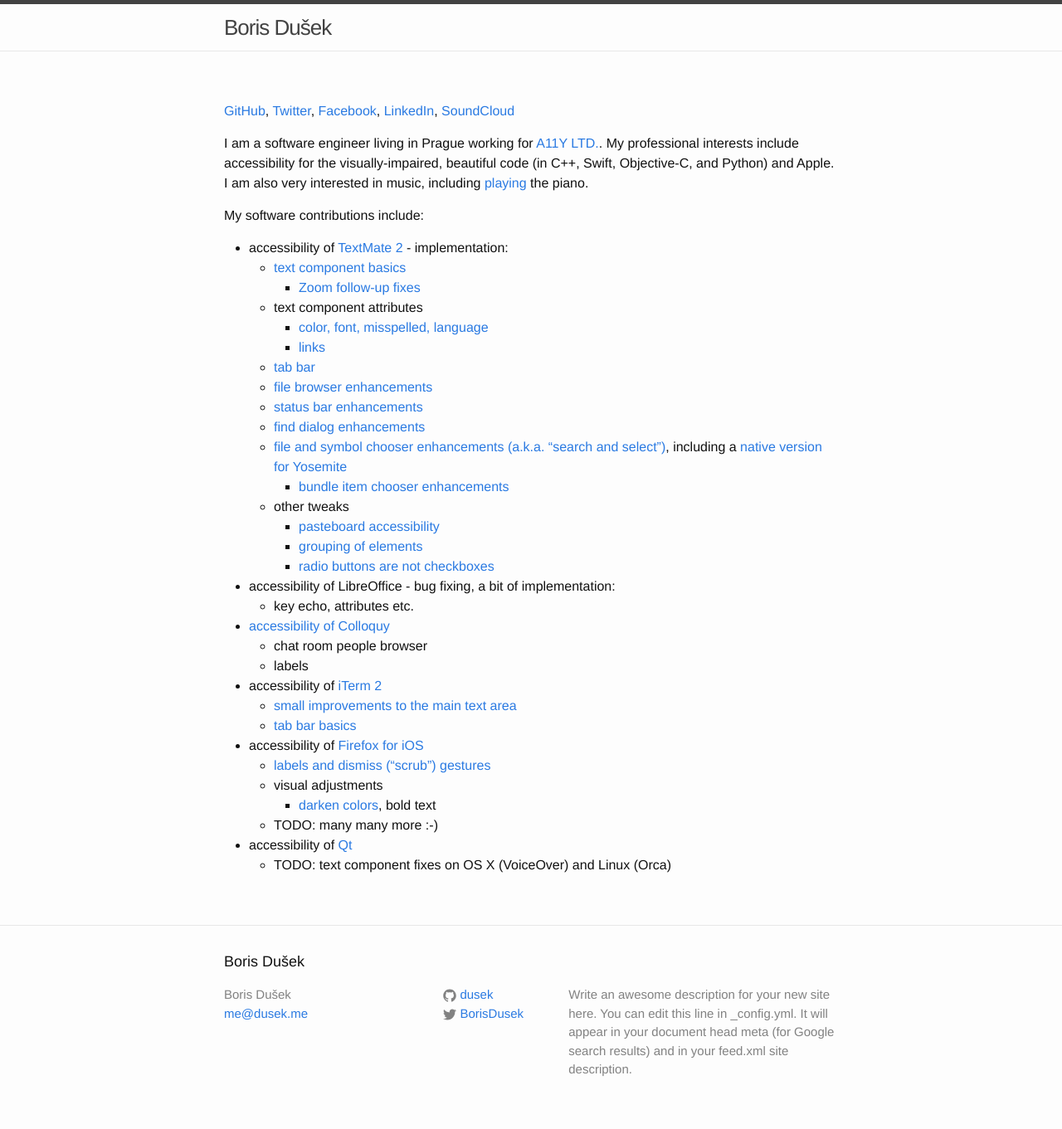
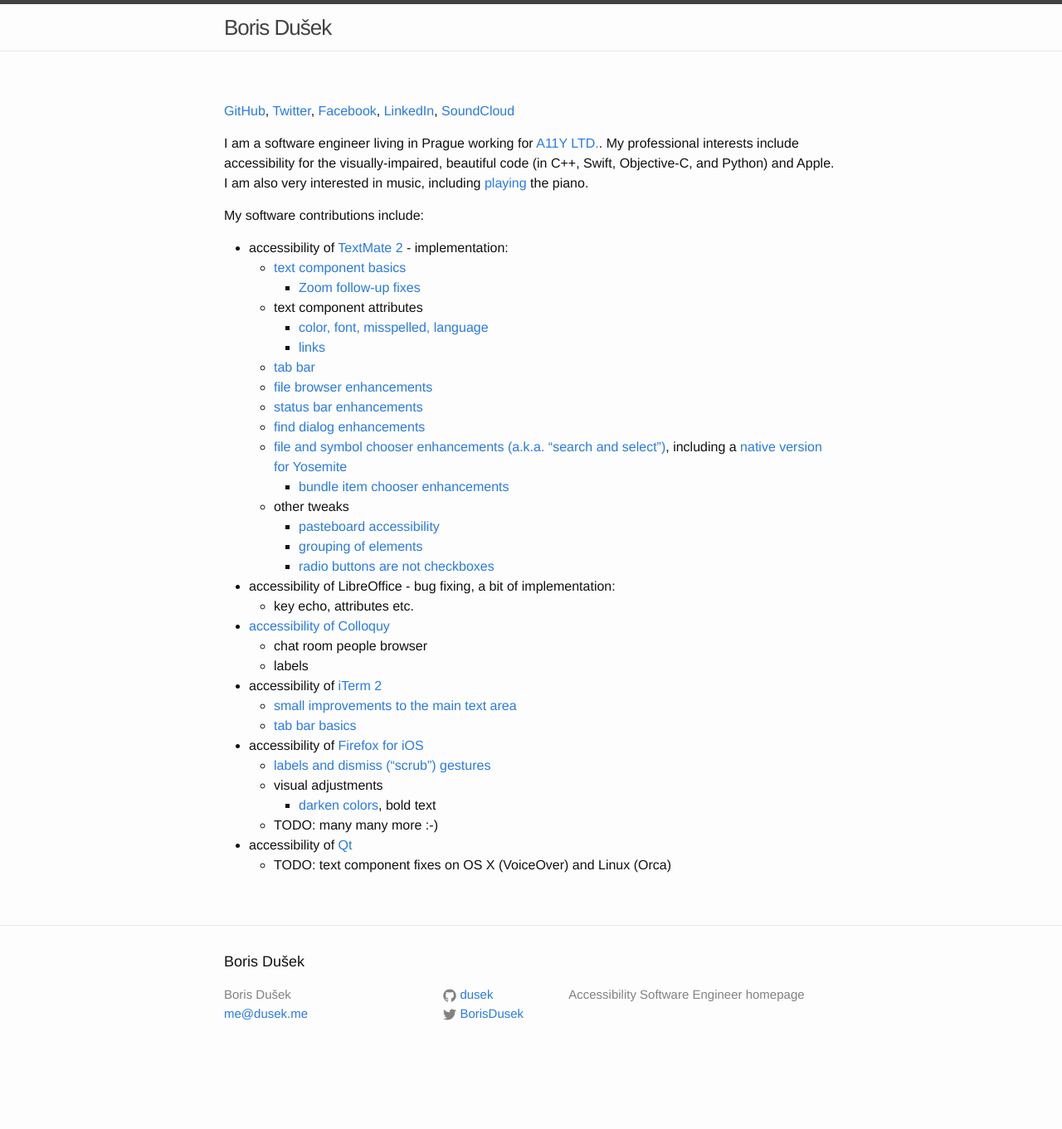
Before and after one commit to dusek/dusek.github.io, a Jekyll site: the page built from index.md, in a window 1280 px wide. Shown: the whole page at 83% size. Built offline with Jekyll 4.4.1, drawn with Linux system fonts in a browser that asks for light colours; after the commit the page ends 1293 px from its top, so only the background shows below that.

Commit message:
Better site description

```diff
--- a/_config.yml
+++ b/_config.yml
@@ -9,9 +9,7 @@
 title: Boris Dušek
 email: me@dusek.me
 description: > # this means to ignore newlines until "baseurl:"
-  Write an awesome description for your new site here. You can edit this
-  line in _config.yml. It will appear in your document head meta (for
-  Google search results) and in your feed.xml site description.
+  Accessibility Software Engineer homepage
 baseurl: "" # the subpath of your site, e.g. /blog
 url: "https://dusek.github.io" # the base hostname & protocol for your site
 twitter_username: BorisDusek
```
